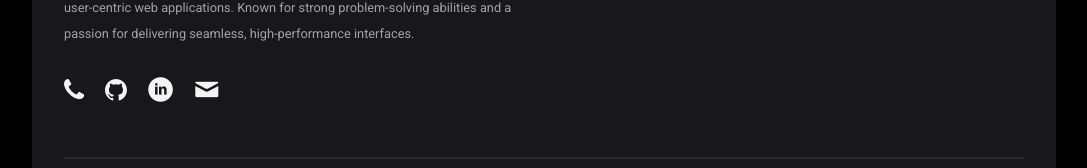
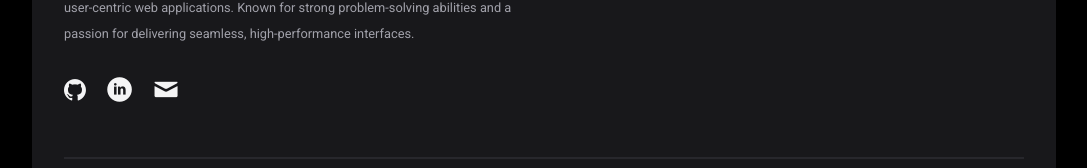
Before and after one commit to radwaokaily/portfolio, a React (Vite) app: page / in a window 1280 px wide. Shown: the part 462-630 px from the top of the page, without its empty margins (96-1183 px from the left). Built offline with nearby package versions, Linux system fonts and the light colour scheme; a web font is replaced by a local one.

Commit message:
social icons

```diff
--- a/src/components/hero/Hero.jsx
+++ b/src/components/hero/Hero.jsx
@@ -29,9 +29,6 @@ const Hero = () => {
             passion for delivering seamless, high-performance interfaces.
           </p>
           <div className="social-icons d-flex">
-            <a href="https://drive.google.com/file/d/1XE5mrnM1p8o8i4mxbTu7X37uouaSkI4K/view?usp=drive_link">
-            <div className="icon icon-phone"></div>
-            </a>
             <a href="https://github.com/radwaokaily">
             <div className="icon icon-github"></div>
             </a>
```
